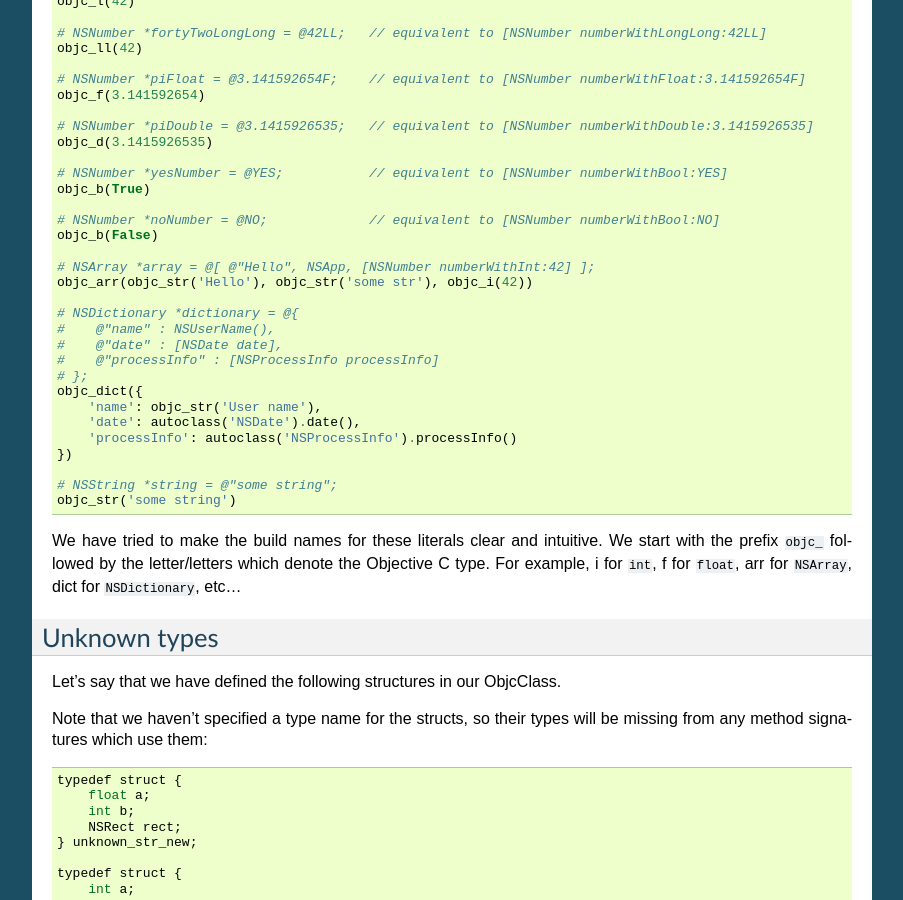
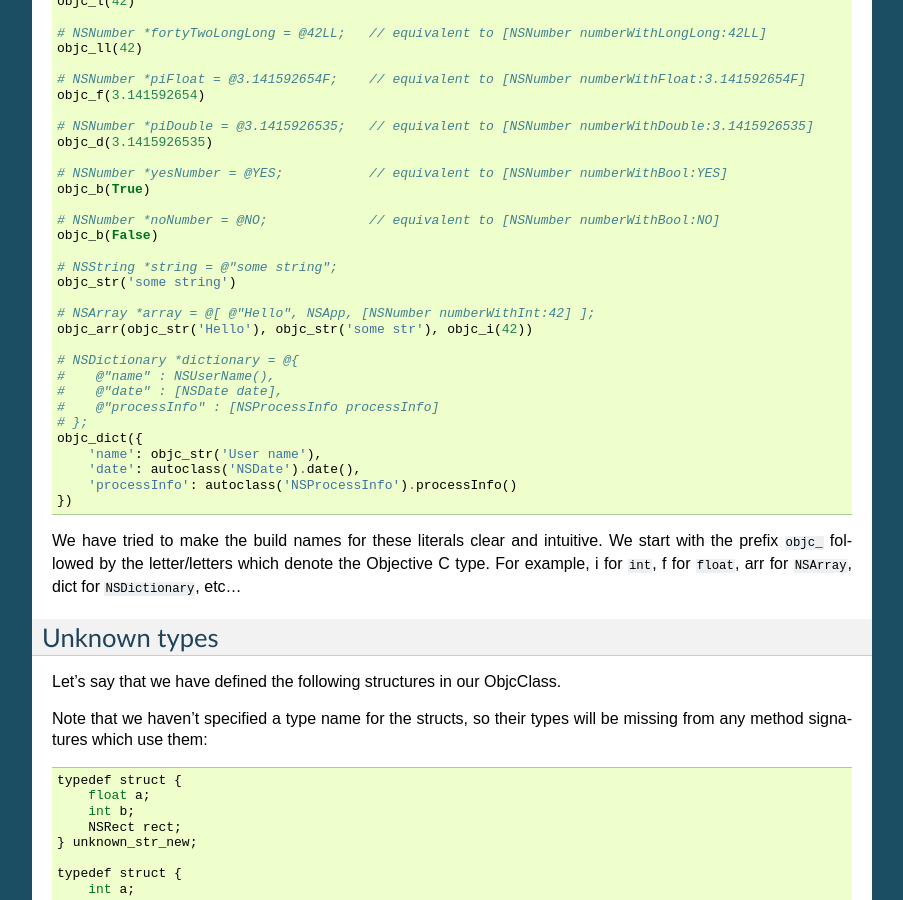
Before and after one commit to kivy/pyobjus, a Sphinx documentation site: the page built from docs/source/core_tutorials.rst, in a window 1280 px wide and 900 px high, scrolled down 7763 px. Shown: the whole window, without its empty margins (198-1101 px from the left). Built offline with Sphinx 7.4.7, drawn with Linux system fonts in a browser that asks for light colours; part of the change alters nothing that is shown.

```diff
--- a/docs/source/core_tutorials.rst
+++ b/docs/source/core_tutorials.rst
@@ -478,6 +478,9 @@ Objective C equivalents are::
     # NSNumber *noNumber = @NO;             // equivalent to [NSNumber numberWithBool:NO]
     objc_b(False)
 
+    # NSString *string = @"some string";
+    objc_str('some string')
+
     # NSArray *array = @[ @"Hello", NSApp, [NSNumber numberWithInt:42] ];
     objc_arr(objc_str('Hello'), objc_str('some str'), objc_i(42))
 
@@ -491,9 +494,6 @@ Objective C equivalents are::
         'date': autoclass('NSDate').date(),
         'processInfo': autoclass('NSProcessInfo').processInfo()
     })
-
-    # NSString *string = @"some string";
-    objc_str('some string')
 
 We have tried to make the build names for these literals clear and intuitive.
 We start with the prefix ``objc_`` followed by the letter/letters which denote
```
